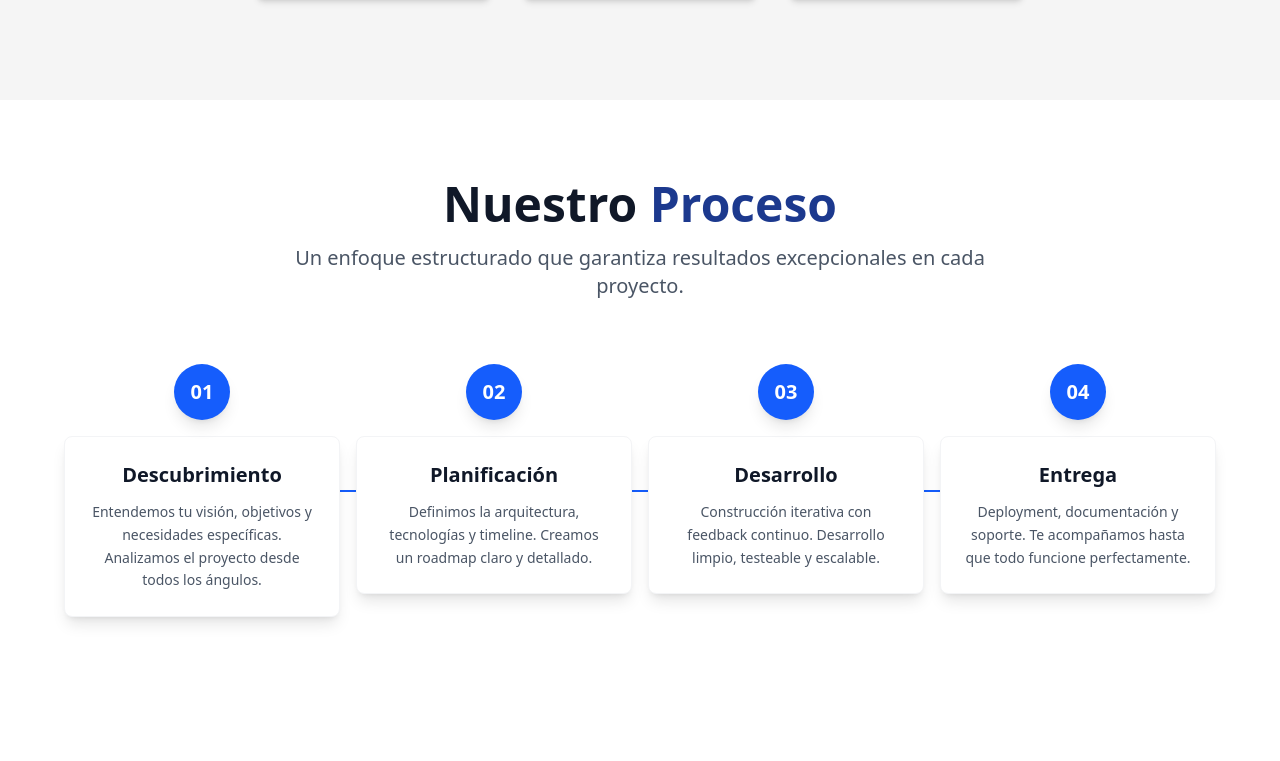
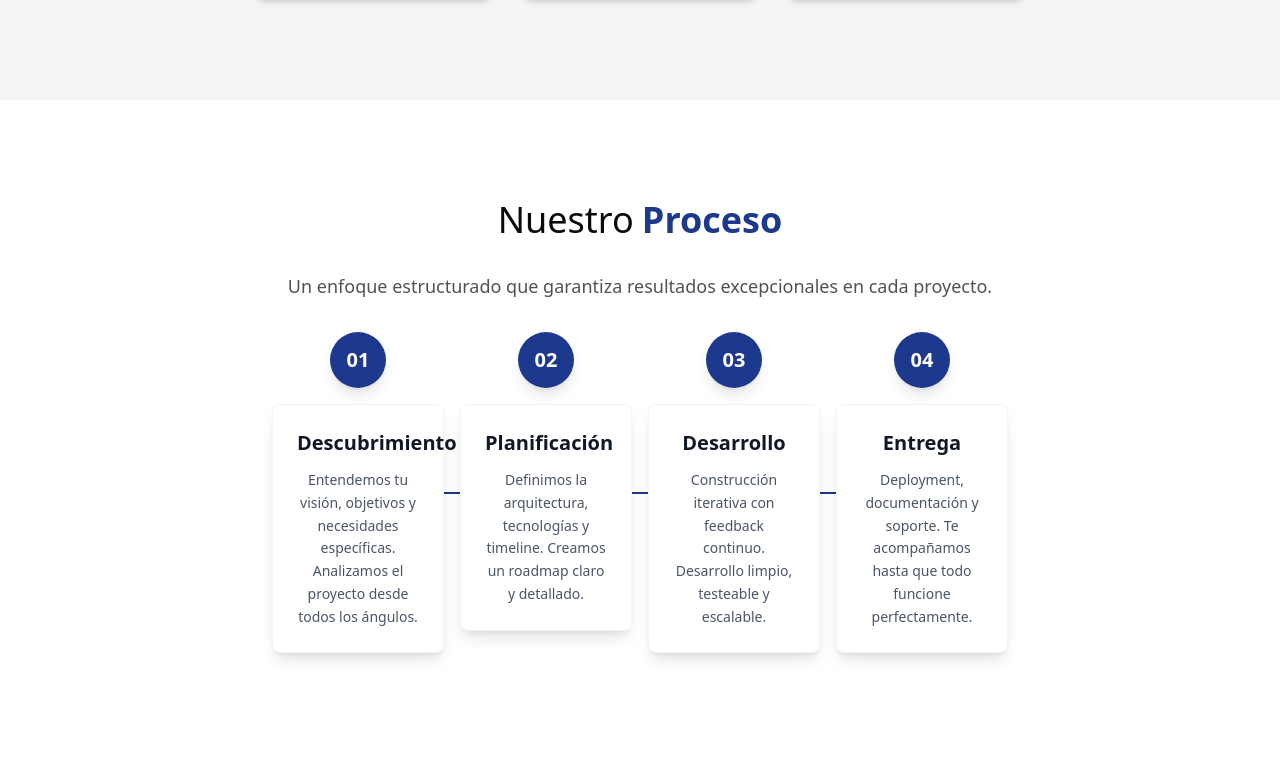
Before and after one commit to NicolasArrastia/blutek, a Next.js app in the folder blutek/: page / in a window 1280 px wide. Shown: the part 2419-3180 px from the top of the page. Built offline with nearby package versions, Linux system fonts and the light colour scheme.

Commit message:
añadidos ultimos cambios de la landing

```diff
--- a/blutek/src/components/Footer.tsx
+++ b/blutek/src/components/Footer.tsx
@@ -13,7 +13,7 @@ const FOOTER_SECTIONS: { title: string; info: string[] }[] = [
   },
   {
     title: "Tecnologías",
-    info: ["React & Next.js", "Tailwind CSS", "TypeScript", "Strapi"],
+    info: ["React & Next.js", "Tailwind CSS", "TypeScript & Node.js", "Strapi"],
   },
   {
     title: "Contacto",
@@ -40,7 +40,7 @@ const Footer = () => {
 
       <div className="h-px bg-neutral-700 w-20 my-6" />
 
-      <div className="flex w-full max-w-2xl flex-wrap justify-center items-start">
+      <div className="grid grid-cols-1 md:grid-cols-3 w-full max-w-2xl flex-wrap">
         {FOOTER_SECTIONS.map((section, index) => (
           <div key={index} className="flex flex-col items-center my-4">
             <h3 className="text-lg font-bold mb-2">{section.title}</h3>
--- a/blutek/src/components/Section.tsx
+++ b/blutek/src/components/Section.tsx
@@ -1,3 +1,4 @@
+import { motion } from "framer-motion";
 import type { LandingSectionIds } from "../types";
 
 type Props = {
@@ -12,13 +13,19 @@ export const Section = ({ children, title, id }: Props) => {
       id={id}
       className="flex flex-col items-center py-25 px-3 md:px-[10%] lg:px-[20%] even:bg-neutral-100"
     >
-      <h2 className="inline-flex gap-2 text-center text-3xl md:text-4xl text-neutral-950 mb-8">
+      <motion.h2
+        initial={{ opacity: 0, y: 20 }}
+        whileInView={{ opacity: 1, y: 0 }}
+        transition={{ duration: 0.6 }}
+        viewport={{ once: true }}
+        className="inline-flex gap-2 text-center text-3xl md:text-4xl text-neutral-950 mb-8"
+      >
         {title.map((str, index) => (
           <span className="even:font-semibold even:text-blue-900" key={index}>
             {str}
           </span>
         ))}
-      </h2>
+      </motion.h2>
       {children}
     </section>
   );
--- a/blutek/src/components/ui/Subtitle.tsx
+++ b/blutek/src/components/ui/Subtitle.tsx
@@ -1,11 +1,19 @@
+import { motion } from "framer-motion";
+
 type Props = {
   children?: React.ReactNode;
 };
 
 export const Subtitle = ({ children }: Props) => {
   return (
-    <span className="text-lg text-neutral-600 text-center max-w-3xl mx-auto">
+    <motion.span
+      initial={{ opacity: 0, y: 20 }}
+      whileInView={{ opacity: 1, y: 0 }}
+      transition={{ duration: 0.6 }}
+      viewport={{ once: true }}
+      className="text-lg text-neutral-600 text-center max-w-3xl mx-auto"
+    >
       {children}
-    </span>
+    </motion.span>
   );
 };
--- a/blutek/src/sections/ProcessSection.tsx
+++ b/blutek/src/sections/ProcessSection.tsx
@@ -1,7 +1,13 @@
-"use client"
 import { motion } from "framer-motion";
+import { Section } from "../components/Section";
+import { Subtitle } from "../components/ui/Subtitle";
 
-const PROCESSES_STEPS: { title: string; description: string }[] = [
+type StepType = {
+  title: string;
+  description: string;
+};
+
+const PROCESSES_STEPS: StepType[] = [
   {
     title: "Descubrimiento",
     description:
@@ -24,39 +30,8 @@ const PROCESSES_STEPS: { title: string; description: string }[] = [
   },
 ];
 
-const ProcessSection = () => {
+const Step = ({ index, step }: { index: number; step: StepType }) => {
   return (
-    <section className="py-20 bg-white">
-      <div className="container mx-auto px-4">
-        <motion.div
-          initial={{ opacity: 0, y: 20 }}
-          whileInView={{ opacity: 1, y: 0 }}
-          transition={{ duration: 0.6 }}
-          viewport={{ once: true }}
-          className="text-center space-y-4 mb-16"
-        >
-          <h2 className="text-4xl md:text-5xl font-bold text-gray-900">
-            Nuestro{" "}
-            <span className="text-blue-900">Proceso</span>
-          </h2>
-          <p className="text-xl text-gray-600 max-w-3xl mx-auto">
-            Un enfoque estructurado que garantiza resultados excepcionales en cada proyecto.
-          </p>
-        </motion.div>
-
-        <div className="relative max-w-6xl mx-auto">
-          <div className="absolute top-1/2 left-0 right-0 h-0.5 bg-gray-200 transform -translate-y-1/2 hidden md:block">
-            <motion.div
-              initial={{ width: 0 }}
-              whileInView={{ width: "100%" }}
-              transition={{ duration: 2, ease: "easeInOut" }}
-              viewport={{ once: true }}
-              className="h-full bg-blue-600"
-            />
-          </div>
-
-          <div className="grid grid-cols-1 md:grid-cols-4 gap-8 md:gap-4">
-            {PROCESSES_STEPS.map((step, index) => (
     <motion.div
       key={index}
       initial={{ opacity: 0, y: 50 }}
@@ -72,11 +47,9 @@ const ProcessSection = () => {
           transition={{ duration: 0.5, delay: index * 0.2 + 0.3 }}
           viewport={{ once: true }}
           whileHover={{ scale: 1.1 }}
-                    className="bg-blue-600 flex size-14 rounded-full items-center justify-center text-white text-xl font-bold shadow-lg"
+          className="bg-blue-900 flex size-14 rounded-full items-center justify-center text-white text-xl font-bold shadow-lg"
         >
           {(index + 1).toString().padStart(2, "0")}
-
-
         </motion.div>
       </div>
 
@@ -84,14 +57,37 @@ const ProcessSection = () => {
         whileHover={{ scale: 1.02 }}
         className="bg-white p-6 rounded-lg shadow-lg border border-gray-100 w-full"
       >
-                  <h3 className="text-xl font-bold text-gray-900 mb-3">
-                    {step.title}
-                  </h3>
+        <h3 className="text-xl font-bold text-gray-900 mb-3">{step.title}</h3>
         <p className="text-gray-600 leading-relaxed text-sm">
           {step.description}
         </p>
       </motion.div>
     </motion.div>
+  );
+};
+
+const ProcessSection = () => {
+  return (
+    <Section id="process" title={["Nuestro", "Proceso"]}>
+      <Subtitle>
+        Un enfoque estructurado que garantiza resultados excepcionales en cada
+        proyecto.
+      </Subtitle>
+      <div className="container mx-auto px-4 mt-8">
+        <div className="relative max-w-6xl mx-auto">
+          <div className="absolute top-1/2 left-0 right-0 h-0.5 bg-gray-200 transform -translate-y-1/2 hidden md:block">
+            <motion.div
+              initial={{ width: 0 }}
+              whileInView={{ width: "100%" }}
+              transition={{ duration: 2, ease: "easeInOut" }}
+              viewport={{ once: true }}
+              className="h-full bg-blue-900"
+            />
+          </div>
+
+          <div className="grid grid-cols-1 md:grid-cols-4 gap-8 md:gap-4">
+            {PROCESSES_STEPS.map((step, index) => (
+              <Step index={index} step={step} key={index} />
             ))}
           </div>
         </div>
@@ -103,10 +99,9 @@ const ProcessSection = () => {
           transition={{ duration: 0.6, delay: 0.8 }}
           viewport={{ once: true }}
           className="text-center mt-16"
-        >
-        </motion.div>
+        ></motion.div>
       </div>
-    </section>
+    </Section>
   );
 };
 
```
Lines whose indentation alone changed are shown as unchanged.
